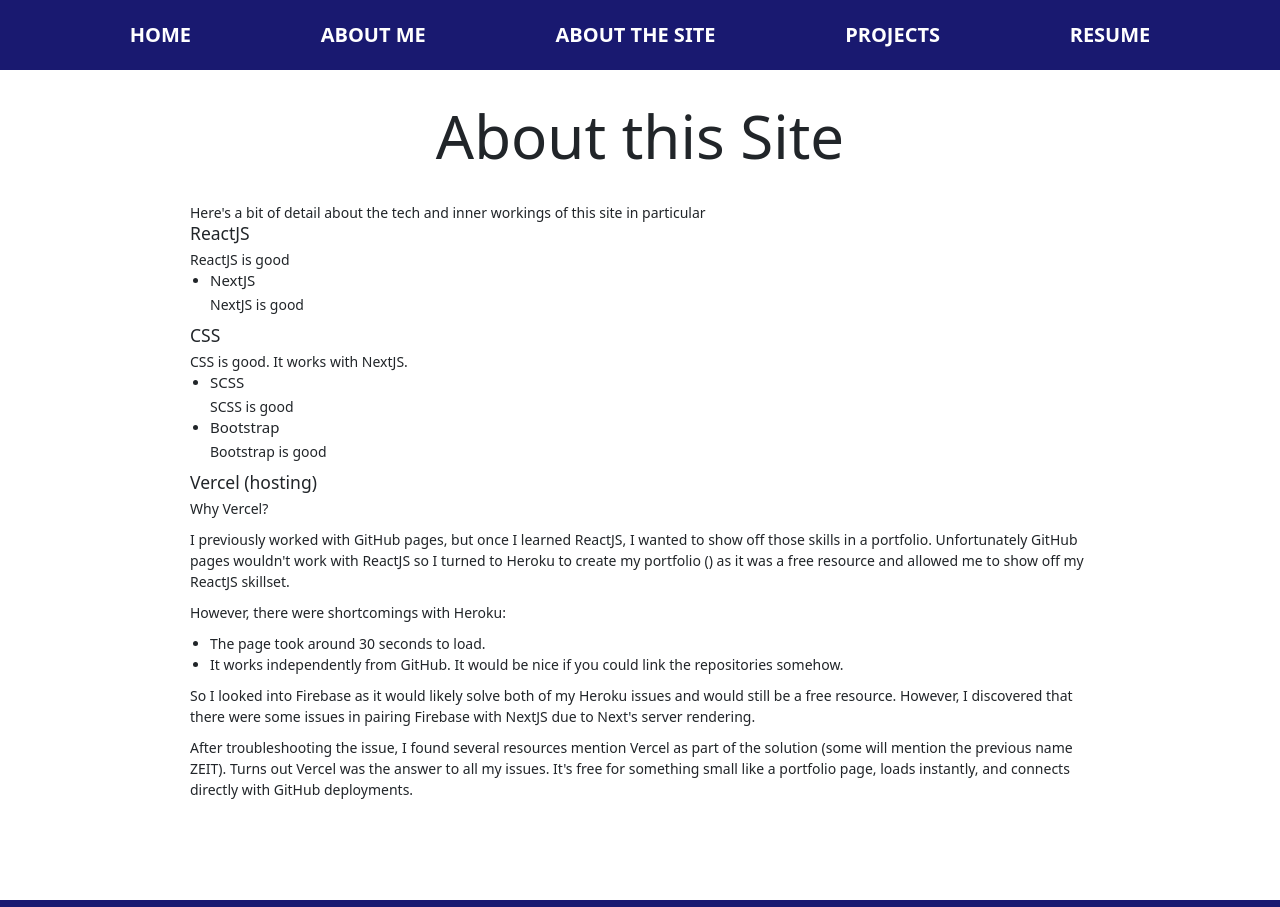
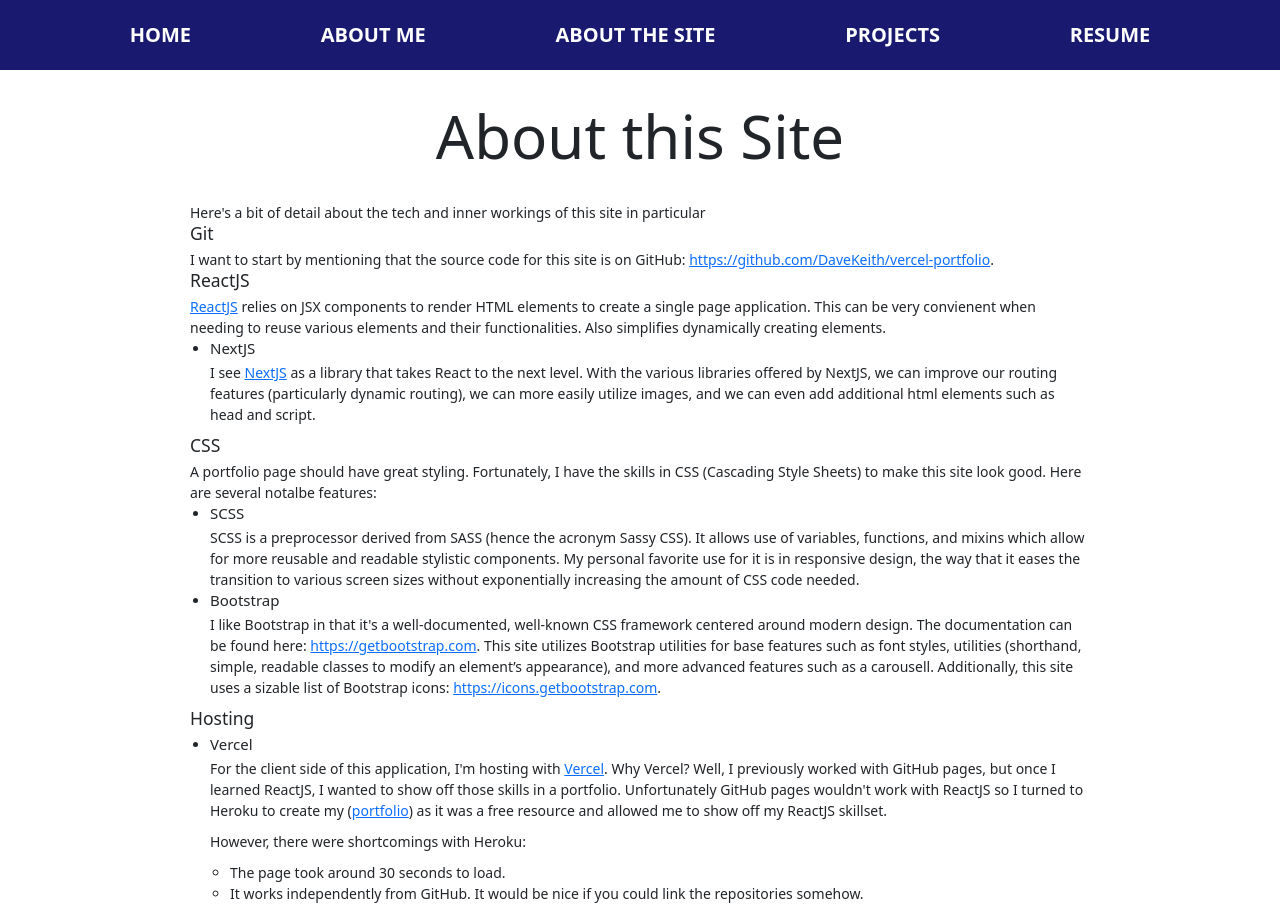
Before and after one commit to DaveKeith/firebase-portfolio, a Next.js app: page /about-the-site in a window 1280 px wide. Shown: the top 907 px of the page. Built offline with nearby package versions, Linux system fonts and the light colour scheme.

Commit message:
added more content to the 'about the site' page

```diff
--- a/components/header/main-navigation.module.scss
+++ b/components/header/main-navigation.module.scss
@@ -27,10 +27,13 @@
     }
 
     a{
+        display: block;
         color: white;
         font-size: 3rem;
         text-decoration: none;
         line-height: 3;
+        width: 100%;
+        height: 100%;
     }
 
     :hover{
--- a/package.json
+++ b/package.json
@@ -13,8 +13,7 @@
     "next": "12.0.10",
     "react": "17.0.2",
     "react-dom": "17.0.2",
-    "sass": "^1.49.7",
-    "swr": "^1.2.2"
+    "sass": "^1.49.7"
   },
   "devDependencies": {
     "eslint": "8.9.0",
--- a/pages/about-the-site/index.js
+++ b/pages/about-the-site/index.js
@@ -9,40 +9,51 @@
                 {"Here's a bit of detail about the tech and inner workings of this site in particular"}
             </div>
             <div>
+                <h3>Git</h3>
+                <div>I want to start by mentioning that the source code for this site is on GitHub: <a href="https://github.com/DaveKeith/vercel-portfolio" target="_blank" rel="noreferrer">https://github.com/DaveKeith/vercel-portfolio</a>.</div>
+            </div>
+            <div>
                 <h3>ReactJS</h3>
-                <div>ReactJS is good</div>
+                <div><a href="https://reactjs.org" target="_blank" rel="noreferrer">ReactJS</a> relies on JSX components to render HTML elements to create a single page application.  This can be very convienent when needing to reuse various elements and their functionalities.  Also simplifies dynamically creating elements.</div>
                 <ul>
                     <li>
                         <h4>NextJS</h4>
-                        <div>NextJS is good</div>
+                        <div>I see <a href="https://nextjs.org" target="_blank" rel="noreferrer">NextJS</a> as a library that takes React to the next level.  With the various libraries offered by NextJS, we can improve our routing features (particularly dynamic routing), we can more easily utilize images, and we can even add additional html elements such as head and script.</div>
                     </li>
                 </ul>
             </div>
             <div>
                 <h3>CSS</h3>
-                <div>CSS is good.  It works with NextJS.</div>
+                <div>A portfolio page should have great styling.  Fortunately, I have the skills in CSS (Cascading Style Sheets) to make this site look good.  Here are several notalbe features:</div>
                 <ul>
                     <li>
                         <h4>SCSS</h4>
-                        <div>SCSS is good</div>
+                        <div>SCSS is a preprocessor derived from SASS (hence the acronym Sassy CSS).  It allows use of variables, functions, and mixins which allow for more reusable and readable stylistic components.  My personal favorite use for it is in responsive design, the way that it eases the transition to various screen sizes without exponentially increasing the amount of CSS code needed.</div>
                     </li>
                     <li>
                         <h4>Bootstrap</h4>
-                        <div>Bootstrap is good</div>
+                        <div>{"I like Bootstrap in that it's a well-documented, well-known CSS framework centered around modern design.  The documentation can be found here: "}<a href="https://getbootstrap.com" target="_blank" rel="noreferrer">https://getbootstrap.com</a>.  This site utilizes Bootstrap utilities for base features such as font styles, utilities (shorthand, simple, readable classes to modify an {"element’s"} appearance), and more advanced features such as a carousell.  Additionally, this site uses a sizable list of Bootstrap icons: <a href="https://icons.getbootstrap.com" target="_blank" rel="noreferrer">https://icons.getbootstrap.com</a>.</div>
                     </li>
                 </ul>
             </div>
             <div>
-                <h3>Vercel (hosting)</h3>
-                <p>Why Vercel?</p>
-                <p>I previously worked with GitHub pages, but once I learned ReactJS, I wanted to show off those skills in a portfolio.  Unfortunately GitHub pages {"wouldn't"} work with ReactJS so I turned to Heroku to create my portfolio (<a href="http://davekeith.herokuapp.com" target="blank"></a>) as it was a free resource and allowed me to show off my ReactJS skillset.</p>
-                <p>However, there were shortcomings with Heroku:</p>
+                <h3>Hosting</h3>
                 <ul>
-                    <li>The page took around 30 seconds to load.</li>
-                    <li>It works independently from GitHub.  It would be nice if you could link the repositories somehow.</li>
+                    <li>
+                        <h4>Vercel</h4>
+                        <p>For the client side of this application, {"I'm"} hosting with <a href="https://vercel.com" target="_blank" rel="noreferrer">Vercel</a>.  Why Vercel?  Well, I previously worked with GitHub pages, but once I learned ReactJS, I wanted to show off those skills in a portfolio.  Unfortunately GitHub pages {"wouldn't"} work with ReactJS so I turned to Heroku to create my  (<a href="http://davekeith.herokuapp.com" target="_blank" rel="noreferrer">portfolio</a>) as it was a free resource and allowed me to show off my ReactJS skillset.</p>
+                        <p>However, there were shortcomings with Heroku:</p>
+                        <ul>
+                            <li>The page took around 30 seconds to load.</li>
+                            <li>It works independently from GitHub.  It would be nice if you could link the repositories somehow.</li>
+                        </ul>
+                        <p>Turns out that Vercel, the organization that brought us NextJS also hosts for free (up to a certain point), and solves the issues that plagued me with Heroku.</p>
+                    </li>
+                    <li>
+                        <h4>Firebase</h4>
+                        <p>For the server portion of this application {"I'm"} using <a href="https://firebase.google.com" target="_blank" rel="noreferrer">Firebase</a> to host.  It made sense as my previous portfolio used a json data file in a static public folder, which functions differently in a NextJS app, and Firebase allows you to upload a json file.  </p>
+                    </li>
                 </ul>
-                <p>So I looked into Firebase as it would likely solve both of my Heroku issues and would still be a free resource.  However, I discovered that there were some issues in pairing Firebase with NextJS due to {"Next's"} server rendering.</p>
-                <p>After troubleshooting the issue, I found several resources mention Vercel as part of the solution (some will mention the previous name ZEIT).  Turns out Vercel was the answer to all my issues.  {"It's"} free for something small like a portfolio page, loads instantly, and connects directly with GitHub deployments.</p>
             </div>
         </section>
     </Fragment>
--- a/styles/components/_header.scss
+++ b/styles/components/_header.scss
@@ -18,8 +18,10 @@
         :hover{
             transform: scale(0.85);
             transition: transform 0.5s;
+            background-color: darkslateblue;
             color: white;
             list-style: none;
+            border-radius: 1rem;
         }
     }
 }
```
Also changed, not shown: pages/projects/[projectId].js (+0 -9 lines).
